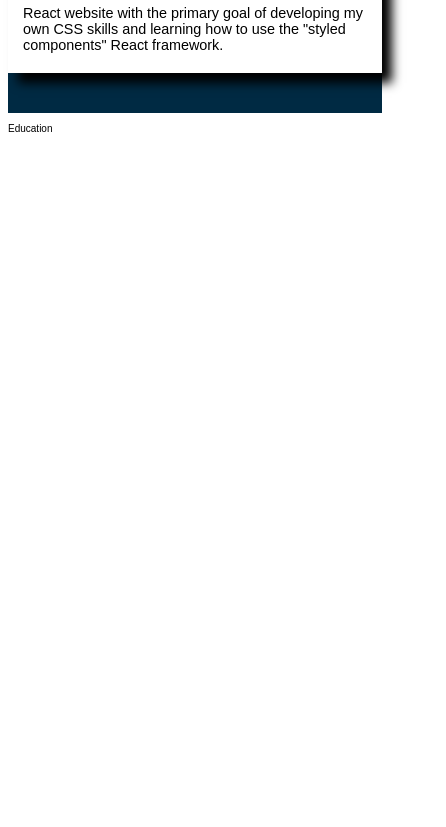
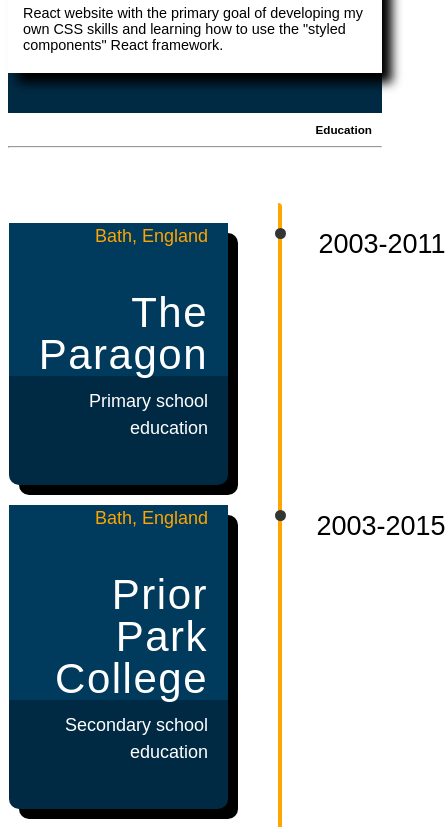
Before and after one commit to rupert648/personal-site, a React (Create React App) app: page / in a window 390 px wide. Shown: the part 5140-5967 px from the top of the page, 446 px wide, since content can reach past the window. Before the commit the page ends 5284 px from the top, so only its background shows below. Built offline with nearby package versions, Linux system fonts and the light colour scheme.

Commit message:
added timeline for education, need to improve mobile formatting

```diff
--- /dev/null
+++ b/src/components/EducationTimeline.js
@@ -0,0 +1,32 @@
+import React from 'react'
+import styled from 'styled-components'
+
+import "./EducationTimeline.scss"
+
+// data
+import educationData from '../data/educationData.js'
+
+
+function EducationTimeline(props) {
+    return (
+        <div id="timeline-content">
+            <ul class="timeline">
+                {
+                    educationData.map(education => {
+                        return (
+                            <li class="event" data-date={education.date}>
+                                <div class="header">
+                                    <p>{education.location}</p>
+                                    <h3>{education.title}</h3>
+                                </div>
+                                <p>{education.about}</p>
+                            </li>
+                        )
+                    })
+                }
+            </ul>
+        </div>
+    )
+}
+
+export default EducationTimeline
--- /dev/null
+++ b/src/components/EducationTimeline.scss
@@ -0,0 +1,108 @@
+$background: #252827;
+
+$color-primary: orange;
+$color-light: white;
+$color-dim: #6c6d6d;
+$spacing: 50px;
+$radius: 4px;
+
+$date: 120px;
+$dotborder: 4px;
+$dot: 11px;
+$line: 4px;
+
+#timeline-content {
+  margin-right: 100px;
+  float: right;
+}
+
+.timeline {
+  border-right: $line solid $color-primary;
+  border-bottom-right-radius: $radius;
+  border-top-right-radius: $radius;
+  margin: $spacing auto;
+  position: relative;
+  line-height: 1.4em;
+  font-size: 3em;
+  padding: $spacing;
+  list-style: none;
+  text-align: right;
+  font-weight: 100;
+  max-width: 70%;
+
+  h1 {
+   letter-spacing: 1.5px;
+   font-weight: 100;
+   font-size: 1.4em;
+  }
+
+  h2, h3 {
+   letter-spacing: 1.5px;
+   font-weight: 400;
+   font-size: 1.4em;
+   color: white;
+   margin-right: 20px;
+   padding-top: -10px;
+  }
+
+  p {
+    color: white;
+    font-size: 0.6em;
+    line-height: 1.5em;
+    margin-right: 20px;
+    margin-left: 10px;
+    margin-top: -30px;
+  }
+
+  .event {
+    border-bottom: 1px dashed fade($color-light, 10%);
+    padding-bottom: ($spacing * 0.5);
+    margin-bottom: $spacing;
+    position: relative;
+    background-color: #002a43;
+    border-radius: 10px;
+    box-shadow: 10px 10px;
+
+    .header {
+      background-color: lighten(#002a43, 5%);
+
+      p {
+        color: orange;
+      }
+    }
+
+
+    &:last-of-type {
+      padding-bottom: 0;
+      margin-bottom: 0;
+      border: none;
+    }
+
+    &:before, &:after {
+      position: absolute;
+      display: block;
+      top: 0;
+    }
+
+    &:before {
+      right: ((($date * 0.6) + $spacing + $line + $dot + ($dotborder * 2)) * 1.5) * -1;
+      color: fade($color-light, 40%);
+      content: attr(data-date);
+      text-align: right;
+      font-weight: 100;
+      font-size: 0.9em;
+      min-width: $date;
+    }
+
+    &:after {
+      box-shadow: 0 0 0 $dotborder fade($color-primary,100%);
+      right: ($spacing + $line + ($dot * 0.35)) * -1;
+      background: lighten($background,5%);
+      border-radius: 50%;
+      height: $dot;
+      width: $dot;
+      content: "";
+      top: 5px;
+    }
+  }
+}
--- a/src/components/ExperienceCard.js
+++ b/src/components/ExperienceCard.js
@@ -19,6 +19,7 @@
 const TitleArea = styled.div`
     padding: 5px 20px;
     width: 100%;
+    background-color: #003a5d;
 `;
 
 const CompanyName = styled.h1`
--- a/src/components/ProjectCard.css
+++ b/src/components/ProjectCard.css
@@ -9,7 +9,6 @@
     box-shadow: 10px 10px 10px;
 
     opacity: 0;
-    transform: translateY(20vh);
     visibility: hidden;
     transition: opacity 0.6s ease-out, transform 1.2s ease-out;
     will-change: opacity,visibility;
--- /dev/null
+++ b/src/data/educationData.js
@@ -0,0 +1,35 @@
+
+const educationData = [
+    {
+        title: "The Paragon",
+        date: "2003-2011",
+        location: "Bath, England",
+        about: "Primary school education"
+    },
+    {
+        title: "Prior Park College",
+        date: "2003-2015",
+        location: "Bath, England",
+        about: "Secondary school education"
+    },
+    {
+        title: "Prior Park College, GCSEs",
+        date: "2015-2016",
+        location: "Bath, England",
+        about: "Achieved 11 A*s at GCSE level"
+    },
+    {
+        title: "Prior Park College, A Levels",
+        date: "2017-2018",
+        location: "Bath, England",
+        about: "Achieved 4 A*s at A level in Further Mathematics, Mathematics, Physics and Chemistry"
+    },
+    {
+        title: "St Andrews University",
+        date: "2018-2022",
+        location: "St Andrews, Scotland",
+        about: "Completing a BSc (with Hons) in Computer Science at the University of St Andrews. Additionally sat several mathematics and physics modules in my first two years at university. All grades range between 80-100% and I am on track to achieve a 1st class degree."
+    },
+];
+
+export default educationData;
--- a/src/pages/Homepage.js
+++ b/src/pages/Homepage.js
@@ -8,6 +8,7 @@
 import MobileExperienceCard from '../components/MobileExperienceCard'
 import ExperienceCard from "../components/ExperienceCard"
 import ProjectCard from "../components/ProjectCard"
+import EducationTimeline from "../components/EducationTimeline"
 
 // data
 import projects from '../data/projectData';
@@ -104,8 +105,10 @@
 
 
 
-const Education = styled.p`
-
+const EducationTitle = styled.h1`
+    font-size: 3vw;
+    text-align: right;
+    padding: 0px 10px;
 `;
 
 function getWindowDimensions() {
@@ -196,7 +199,10 @@
                     })
                 }
             </ProjectsArea>
-            <Education>Education</Education>
+            <EducationTitle>Education</EducationTitle>
+            <hr />
+            <EducationTimeline />
+            <hr />
         </HomePage>
     )
 }
```
